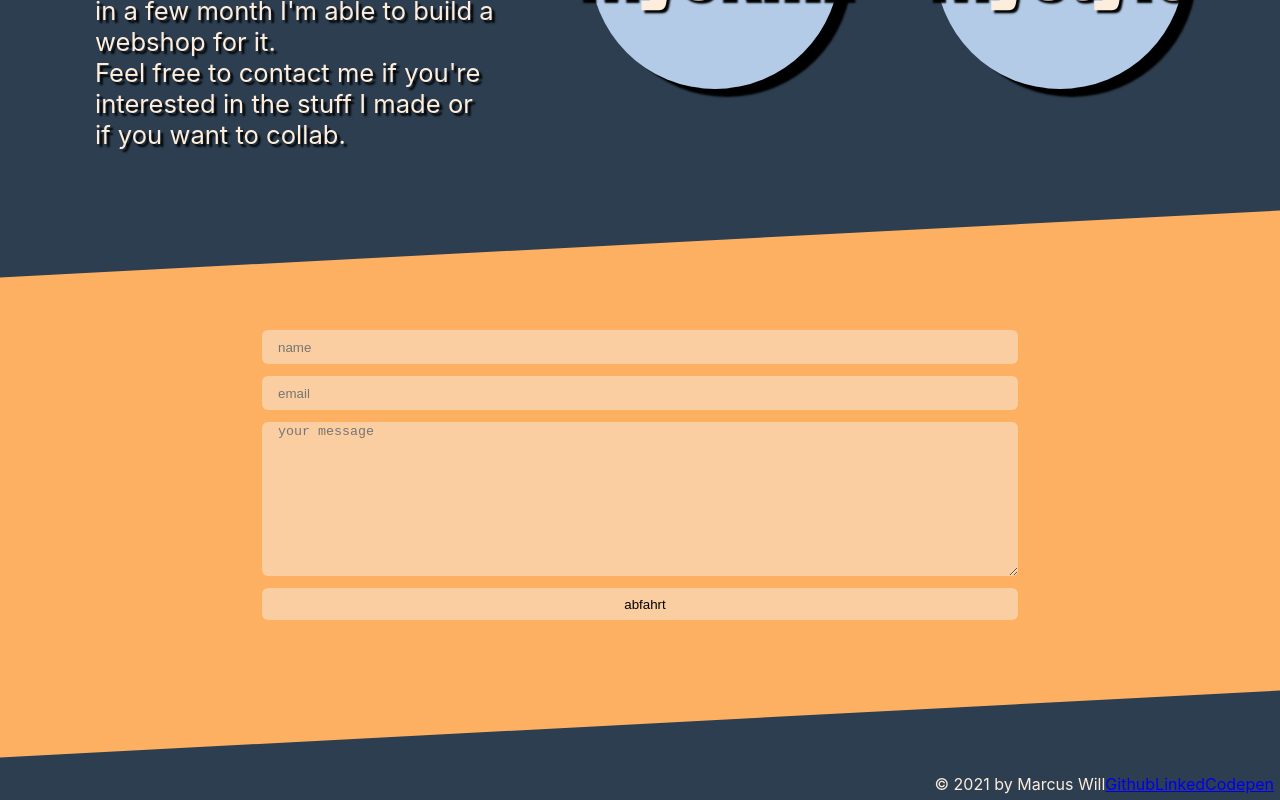
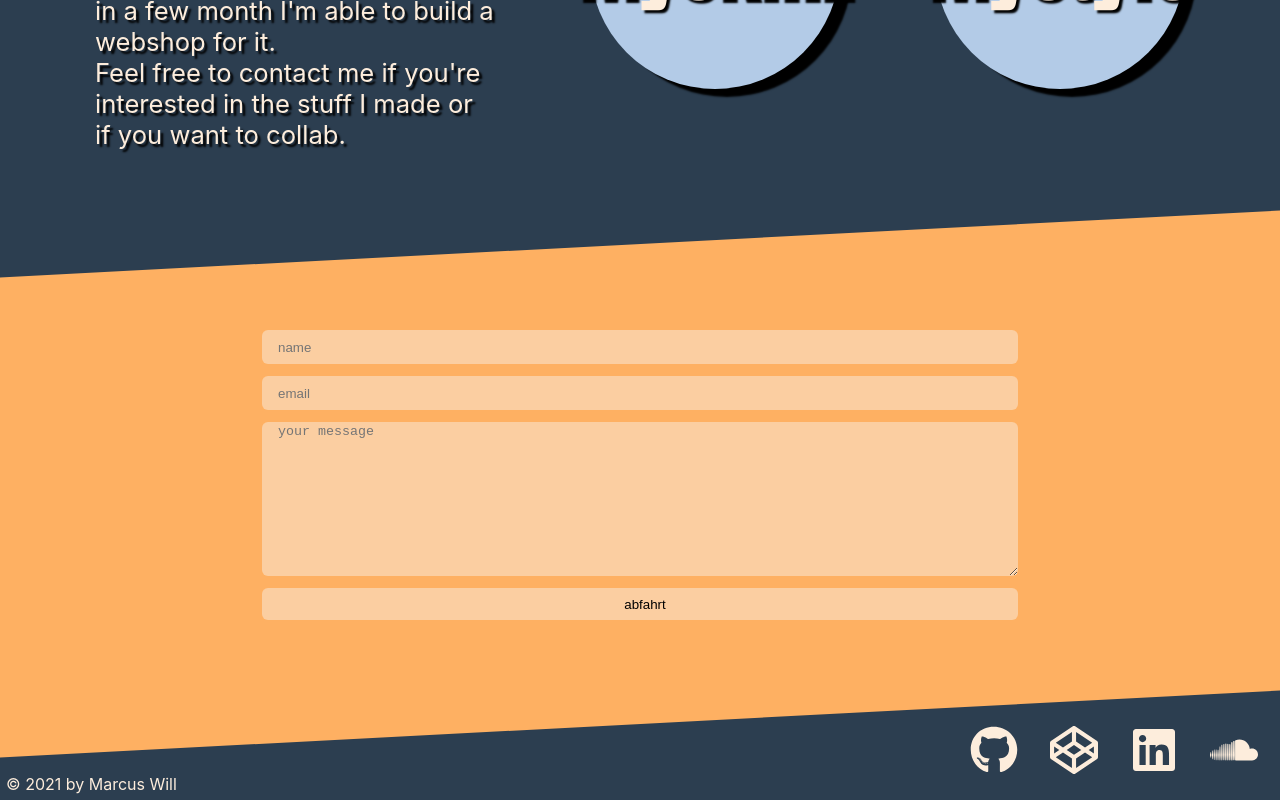
Before and after one commit to Marwillus/portfolio-react, a React (Create React App) app: page / in a window 1280 px wide. Shown: the part 1183-1983 px from the top of the page. Built offline with nearby package versions, Linux system fonts and the light colour scheme.

Commit message:
icons ready

```diff
--- a/package.json
+++ b/package.json
@@ -9,6 +9,7 @@
     "node-sass": "^4.14.1",
     "react": "^17.0.1",
     "react-dom": "^17.0.1",
+    "react-icons": "^4.1.0",
     "react-id-swiper": "^4.0.0",
     "react-scripts": "4.0.1",
     "swiper": "^6.4.5",
--- a/src/App.css
+++ b/src/App.css
@@ -255,8 +255,12 @@ nav {
   height: 4rem;
   display: flex;
   flex-direction: row;
-  justify-content: flex-end;
+  justify-content: space-between;
   align-items: flex-end;
   color: #fdeddc;
   padding: 6px;
 }
+.icons {
+  color: #fdeddc;
+  padding: 1rem;
+}
--- a/src/components/Footer.js
+++ b/src/components/Footer.js
@@ -1,10 +1,29 @@
+import { FaGithub, FaCodepen, FaLinkedin, FaSoundcloud } from "react-icons/fa";
+
 const Footer = () => {
   return (
     <footer id={"footer"}>
       <p>© 2021 by Marcus Will</p>
-      <a href="https://github.com/Marwillus">Github</a>
-      <a href="https://www.linkedin.com/in/marcus-will-256789203/">Linked</a>
-      <a href="https://codepen.io/marwillus">Codepen</a>
+      <div className="social-links">
+        <a href="https://github.com/Marwillus" target="_blank">
+          <FaGithub size="3rem" className="icons" />
+        </a>
+        <a
+          href="https://www.linkedin.com/in/marcus-will-256789203/"
+          target="_blank"
+        >
+          <FaCodepen size="3rem" className="icons" />
+        </a>
+        <a href="https://codepen.io/marwillus" target="_blank">
+          <FaLinkedin size="3rem" className="icons" />
+        </a>
+        <a
+          href="https://soundcloud.com/user-856030650-396764688"
+          target="_blank"
+        >
+          <FaSoundcloud size="3rem" className="icons" />
+        </a>
+      </div>
     </footer>
   );
 };
--- a/src/components/Jumbo.js
+++ b/src/components/Jumbo.js
@@ -5,7 +5,7 @@ const Jumbo = () => {
       <div className={"intro"}>
         <h1>Hi there, I'm</h1>
         <h1>Marcus Will</h1>
-        <h1>Fullstack Dev from Berlin</h1>
+        <h1>a Maker from Berlin</h1>
       </div>
     </main>
   );
```
Also changed, not shown: 2 other files (tests, documents, lock files or other folders).
